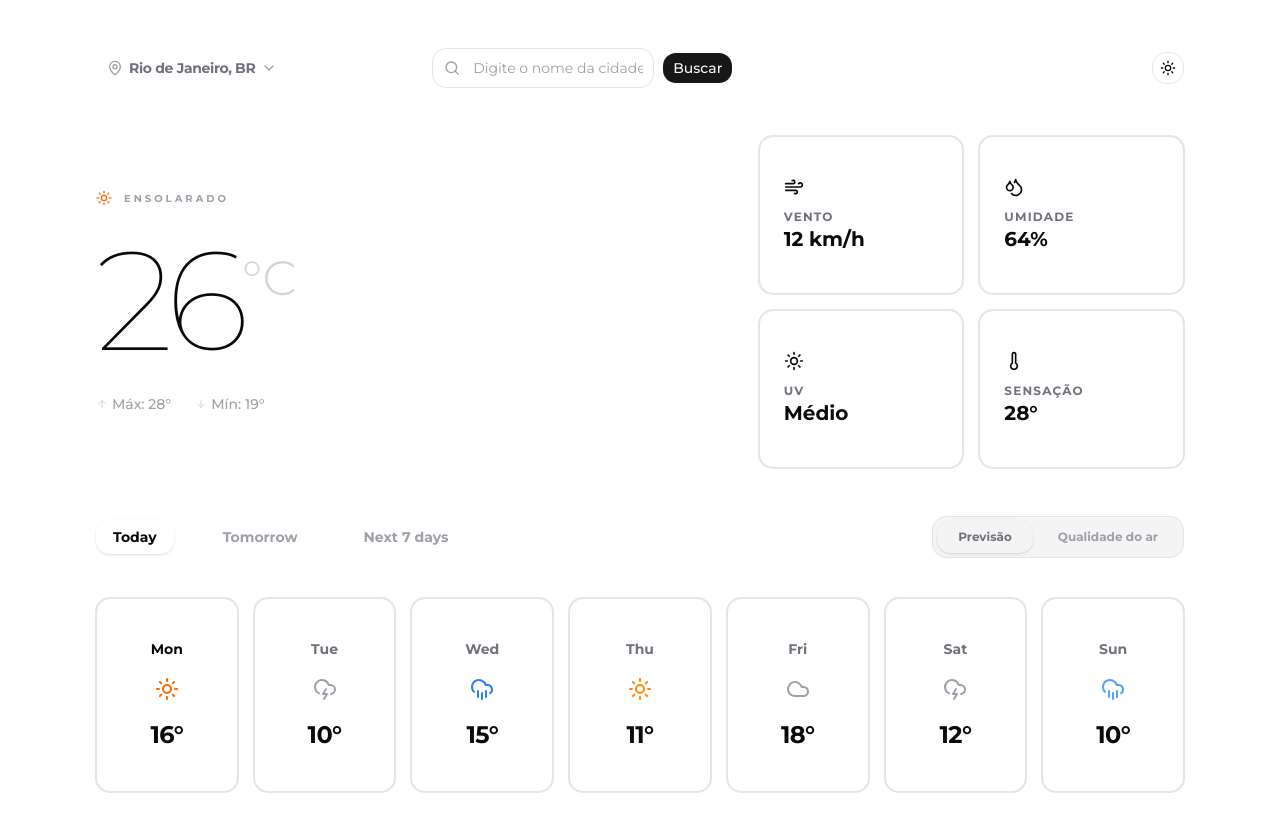
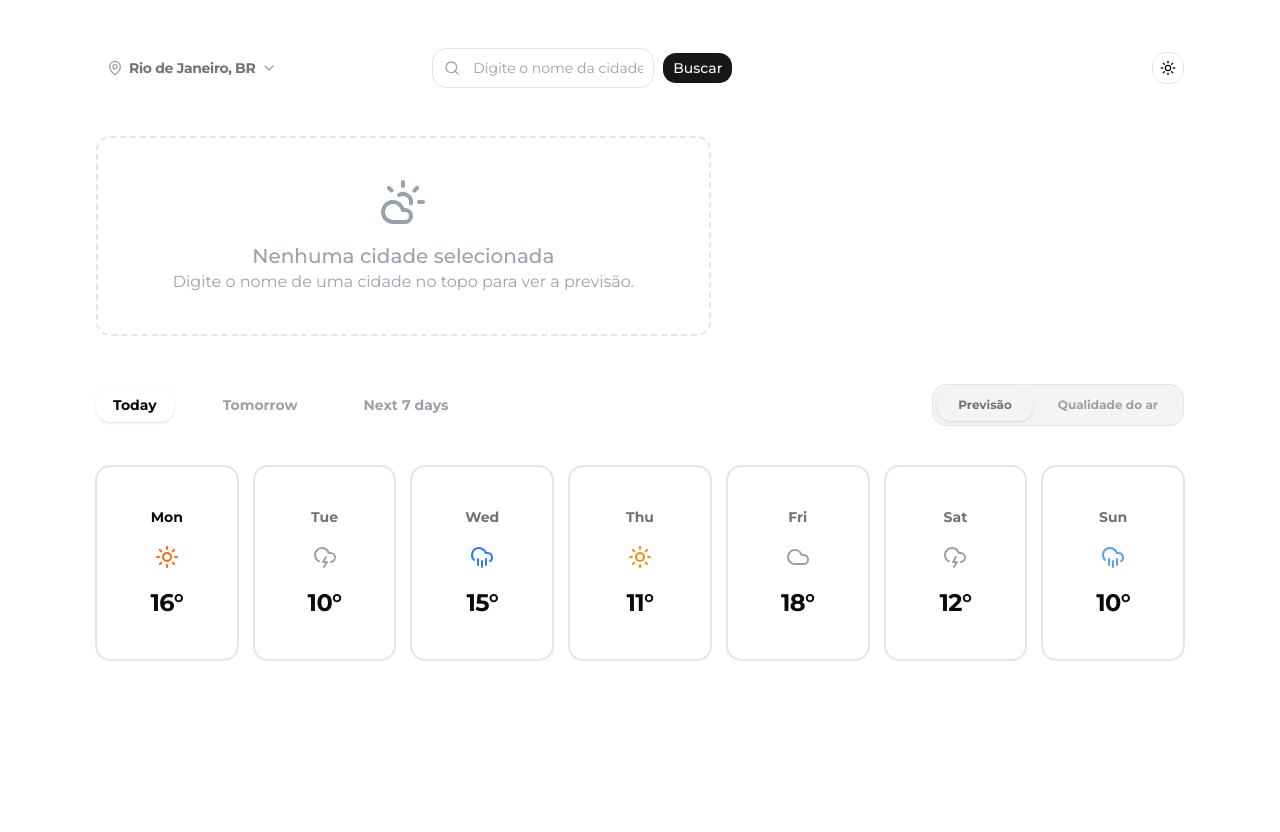
Before and after one commit to davimilioli/mist, a Next.js app: page / in a window 1280 px wide. Shown: the top 832 px of the page. After the commit the page ends 800 px from the top, so only its background shows below. Built offline with nearby package versions, Linux system fonts and the light colour scheme.

Commit message:
feat: exibindo dados de clima

```diff
--- a/components/currentweather/CurrentWeather.tsx
+++ b/components/currentweather/CurrentWeather.tsx
@@ -1,29 +1,64 @@
-import { ArrowDown, ArrowUp, Droplets, Sun, Thermometer, Wind } from "lucide-react"
+"use client"
+
+import { ArrowDown, ArrowUp, CloudSun, Droplets, Thermometer, Wind } from "lucide-react"
 import CurrentWeatherCard from "./CurrentWeatherCard";
+import { useWeather } from "@/app/stores/weather";
+import { formatTemp, formatWind } from "@/lib/utils";
+import CurrentWeatherBadge from "./CurrentWeatherBadge";
+import LoadingSpinner from "../LoadingSpinner";
 
 const CurrentWeather = () => {
+  const { data, isLoading } = useWeather();
+
   return (
     <section className="grid grid-cols-1 lg:grid-cols-12 gap-12 items-center">
       <div className="lg:col-span-7 space-y-6">
+        {isLoading &&
+          <div className="flex flex-col items-center justify-center">
+            <LoadingSpinner size={8}/>
+          </div>
+        }
+
+        {!data && !isLoading &&
+          <div className="flex flex-col items-center justify-center p-10 text-gray-400 border-2 border-dashed rounded-xl">
+            <CloudSun size={48} className="mb-4" />
+            <h3 className="text-xl font-medium">Nenhuma cidade selecionada</h3>
+            <p>Digite o nome de uma cidade no topo para ver a previsão.</p>
+          </div>
+        }
+
+        {data && !isLoading &&
+          <>
             <div className="flex items-center gap-3 text-zinc-400 font-bold uppercase text-[10px] tracking-[0.3em]">
-          <Sun className="w-4 h-4 text-orange-500" />
-          <span>Ensolarado</span>
+              <CurrentWeatherBadge id={data.weather[0].id}/>
             </div>
             <div className="flex items-start">
-          <h2 className="text-[140px] font-thin tracking-tighter leading-none">26</h2>
+              <h2 className="text-[140px] font-thin tracking-tighter leading-none">{formatTemp(data.main.temp)}</h2>
               <span className="text-5xl mt-6 font-light text-zinc-300">°C</span>
             </div>
-        <div className="flex gap-6 text-sm font-medium text-zinc-400">
-          <span className="flex items-center gap-1"><ArrowUp className="w-3 h-3 text-zinc-300"/> Máx: 28°</span>
-          <span className="flex items-center gap-1"><ArrowDown className="w-3 h-3 text-zinc-300"/> Mín: 19°</span>
+            <div className="flex gap-6 text-sm font-medium ">
+              <span className="flex items-center gap-1 text-zinc-500">
+                <ArrowUp className="w-3 h-3 text-zinc-300"/> Max: {formatTemp(data.main.temp_max)}°
+              </span>
+              <span className="flex items-center gap-1 text-zinc-400">
+                <ArrowDown className="w-3 h-3 text-zinc-300"/> Mín: {formatTemp(data.main.temp_min)}°
+              </span>
             </div>
+          </>
+        }
       </div>
 
       <div className="lg:col-span-5 grid grid-cols-2 gap-4">
-        <CurrentWeatherCard icon={<Wind className="w-5 h-5"/>} label="Vento" value="12 km/h" />
-        <CurrentWeatherCard icon={<Droplets className="w-5 h-5"/>} label="Umidade" value="64%" />
-        <CurrentWeatherCard icon={<Sun className="w-5 h-5"/>} label="UV" value="Médio" />
-        <CurrentWeatherCard icon={<Thermometer className="w-5 h-5"/>} label="Sensação" value="28°" />
+        {isLoading &&
+          <LoadingSpinner size={8}/>
+        }
+        {data && !isLoading &&
+          <>
+            <CurrentWeatherCard icon={<Wind className="w-5 h-5"/>} label="Vento" value={`${formatWind(data.wind.speed)}km/h`} />
+            <CurrentWeatherCard icon={<Droplets className="w-5 h-5"/>} label="Umidade" value={`${data.main.humidity}%`} />
+            <CurrentWeatherCard icon={<Thermometer className="w-5 h-5"/>} label="Sensação" value={`${formatTemp(data.main.feels_like)}°`} />
+          </>
+        }
       </div>
     </section>
   )
```
Lines whose indentation alone changed are shown as unchanged.
